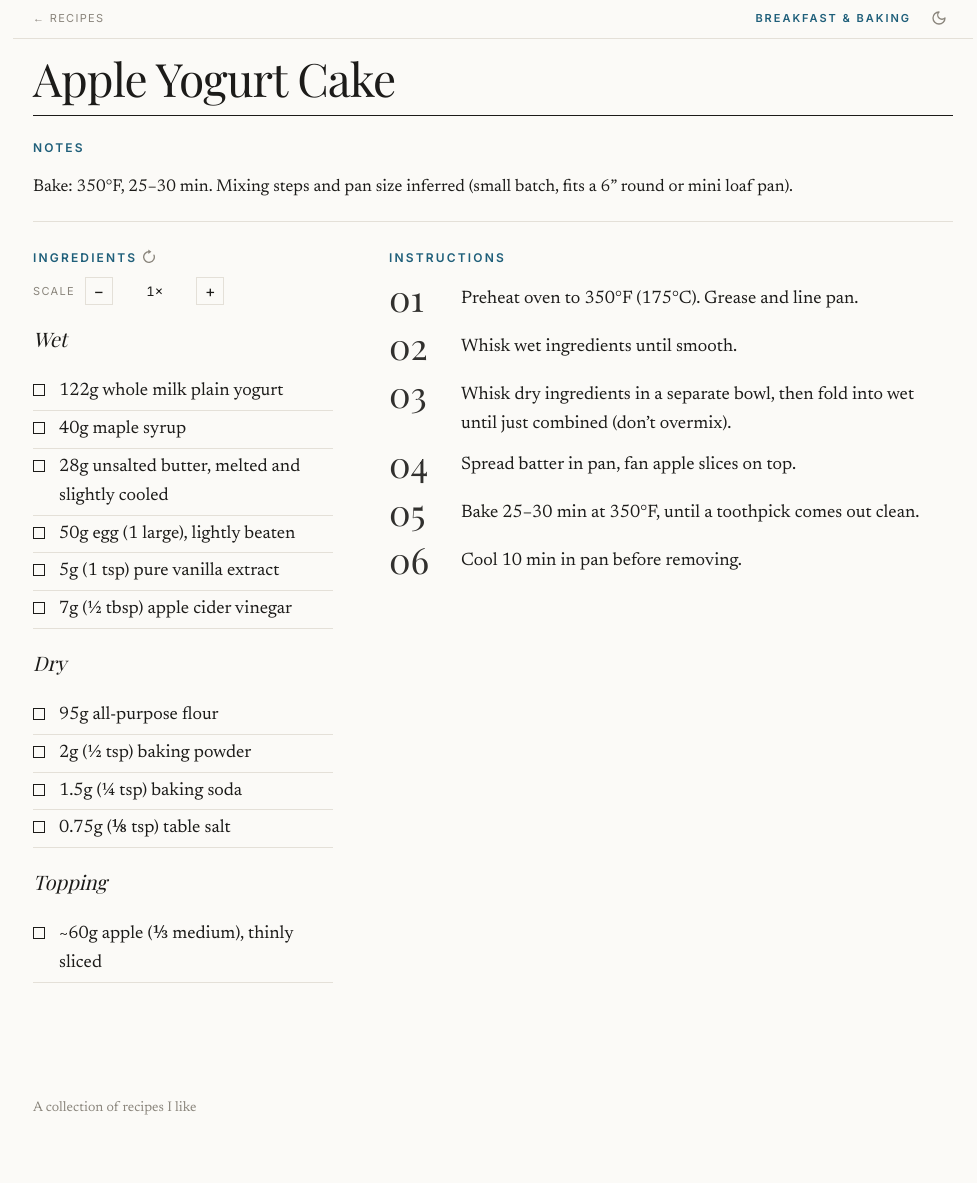
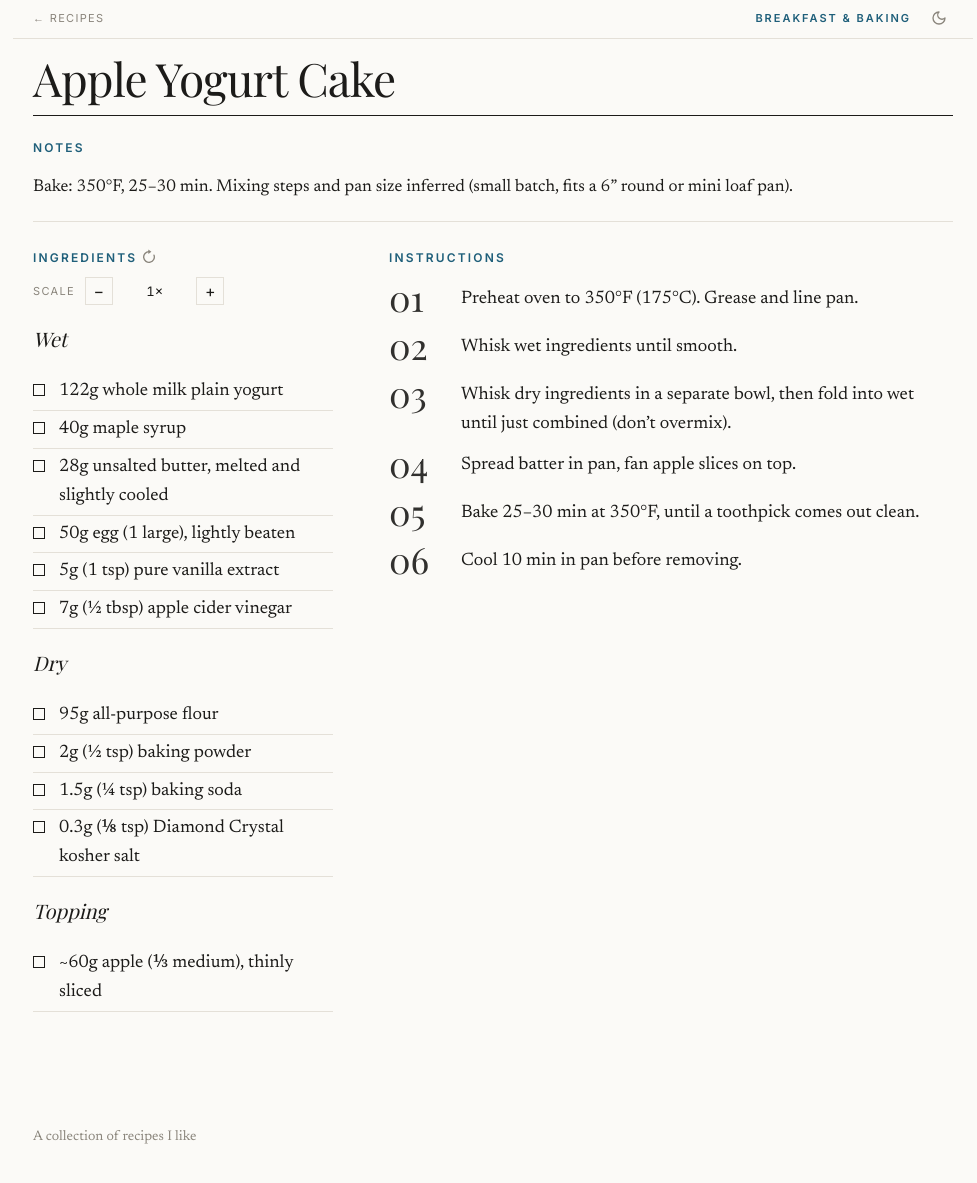
Before and after one commit to DarrenTsung/recipes, a Jekyll site: the page built from _recipes/apple_yogurt_cake.md, in a window 1280 px wide and 1188 px high. Shown: the top 1183 px of the window, without its empty margins (47-1024 px from the left). Built offline with Jekyll 4.4.1, drawn with Linux system fonts in a browser that asks for light colours; some web fonts are replaced.

Commit message:
recipes: kosher salt weights in baking recipes
Co-Authored-By: Claude Opus 5.5 <noreply@anthropic.com>

```diff
--- a/_recipes/apple_yogurt_cake.md
+++ b/_recipes/apple_yogurt_cake.md
@@ -23,7 +23,7 @@ Bake: 350°F, 25–30 min. Mixing steps and pan size inferred (small batch, fits
 - 95g all-purpose flour
 - 2g (½ tsp) baking powder
 - 1.5g (¼ tsp) baking soda
-- 0.75g (⅛ tsp) table salt
+- 0.3g (⅛ tsp) Diamond Crystal kosher salt
 
 ### Topping:
 
```
Also changed, not shown: _recipes/steel_cut_oatmeal.md (+1 -1 lines).
